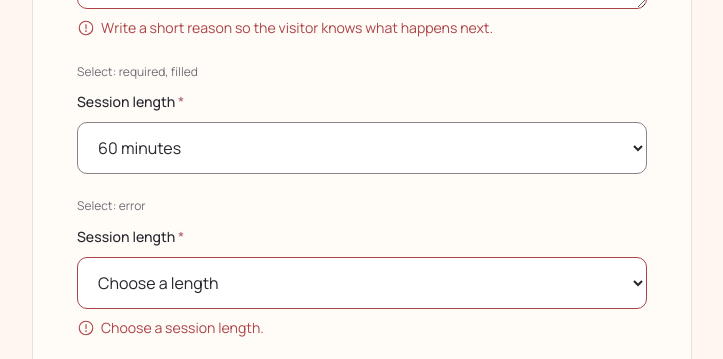
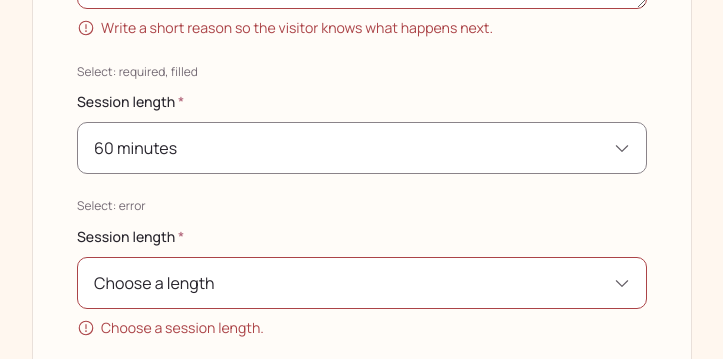
Before and after one commit to VetMiMi/vetmimi-next, a Next.js app: page /admin/primitives in a window 1280 px wide. Shown: the part 2200-2559 px from the top of the page, without its empty margins (48-771 px from the left). Built offline with nearby package versions, Linux system fonts and the light colour scheme.

Commit message:
style(admin): draw our own arrow on dropdowns (#196)

```diff
--- a/app/admin/(signed-in)/appointments/_components/Filters.tsx
+++ b/app/admin/(signed-in)/appointments/_components/Filters.tsx
@@ -6,6 +6,7 @@ import { CaretDown, Funnel } from "@phosphor-icons/react";
 import { Button } from "@/components/admin/Button";
 import { Checkbox } from "@/components/admin/Checkbox";
 import { controlClass, labelClass } from "@/components/admin/Field";
+import { SelectControl } from "@/components/admin/Select";
 import {
   filterCount,
   formatNames,
@@ -197,18 +198,12 @@ function Choice({
       <label htmlFor={`field-${name}`} className={labelClass}>
         {label}
       </label>
-      <select
+      <SelectControl
         id={`field-${name}`}
         value={value}
         onChange={(event) => onChange(event.target.value)}
-        className={controlClass}
-      >
-        {options.map((option) => (
-          <option key={option.value} value={option.value}>
-            {option.label}
-          </option>
-        ))}
-      </select>
+        options={options}
+      />
     </div>
   );
 }
--- a/app/admin/(signed-in)/settings/fields.ts
+++ b/app/admin/(signed-in)/settings/fields.ts
@@ -197,7 +197,7 @@ export const sections: Record<
         kind: "email",
         key: "contactEmail",
         label: "Contact email",
-        help: "Sender and reply-to address for booking emails.",
+        help: "Booking alerts come here, and clients' replies to booking emails.",
       },
       {
         kind: "localized",
--- a/components/admin/Select.tsx
+++ b/components/admin/Select.tsx
@@ -1,12 +1,44 @@
+import { CaretDown } from "@phosphor-icons/react/dist/ssr";
 import { Field, controlClass, type FieldProps } from "./Field";
+
+type Option = { value: string; label: string; disabled?: boolean };
 
 type SelectProps = FieldProps &
   Omit<
     React.ComponentProps<"select">,
     keyof FieldProps | "id" | "className" | "children"
-  > & { options: { value: string; label: string; disabled?: boolean }[] };
+  > & { options: Option[] };
 
-// A native <select>, so the phone's own picker opens on touch.
+// A native <select>, so the phone's own picker opens on touch. Its own arrow
+// is hidden: browsers draw it against the edge, ignoring the padding.
+export function SelectControl({
+  options,
+  ...props
+}: Omit<React.ComponentProps<"select">, "className" | "children"> & {
+  options: Option[];
+}) {
+  return (
+    <div className="relative">
+      <select className={`${controlClass} appearance-none pr-12`} {...props}>
+        {options.map((option) => (
+          <option
+            key={option.value}
+            value={option.value}
+            disabled={option.disabled}
+          >
+            {option.label}
+          </option>
+        ))}
+      </select>
+      <CaretDown
+        aria-hidden="true"
+        size={18}
+        className="pointer-events-none absolute top-1/2 right-4 -translate-y-1/2 text-muted"
+      />
+    </div>
+  );
+}
+
 export function Select({
   label,
   name,
@@ -24,19 +56,7 @@ export function Select({
       error={error}
       required={required}
     >
-      {(control) => (
-        <select className={controlClass} {...rest} {...control}>
-          {options.map((option) => (
-            <option
-              key={option.value}
-              value={option.value}
-              disabled={option.disabled}
-            >
-              {option.label}
-            </option>
-          ))}
-        </select>
-      )}
+      {(control) => <SelectControl options={options} {...rest} {...control} />}
     </Field>
   );
 }
```
